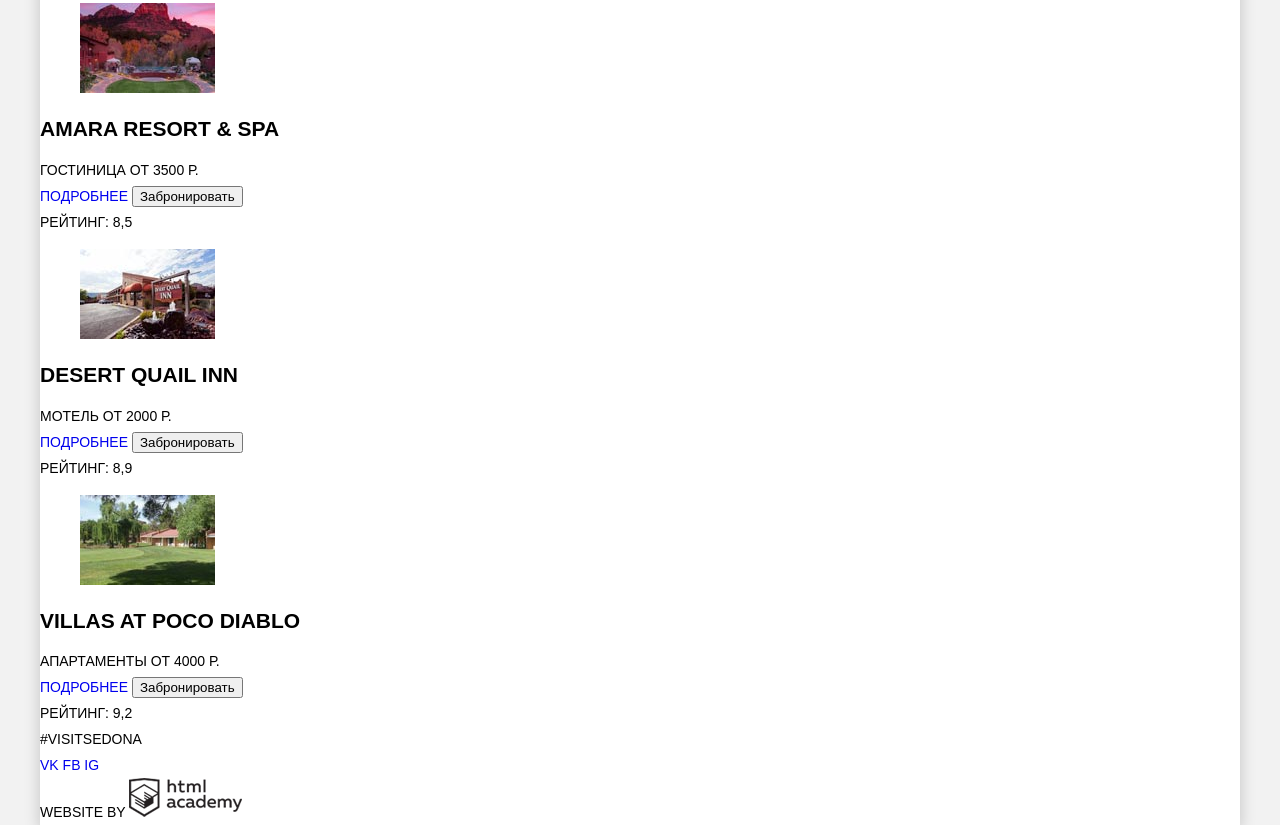
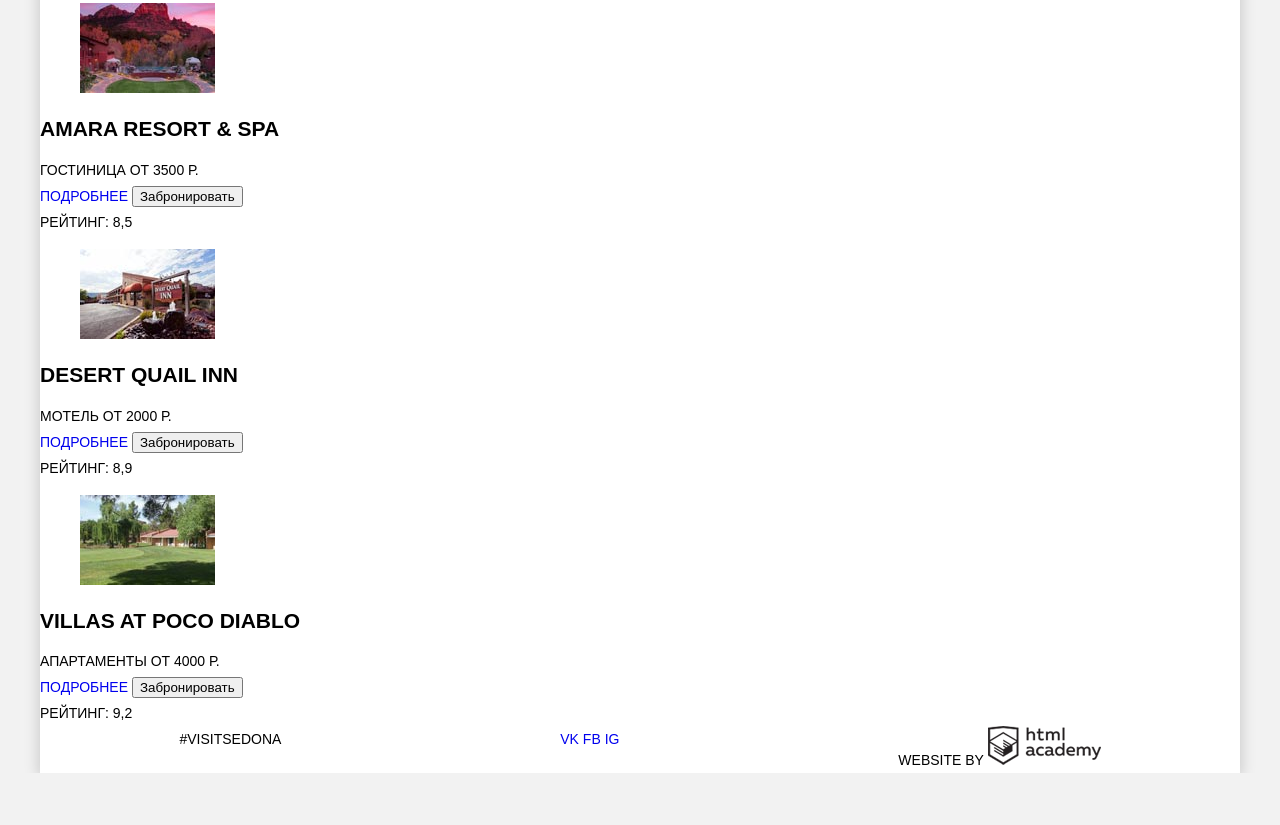
Before and after one commit to SovaSovitsa/236651-sedona, a plain HTML site: page inner.html in a window 1280 px wide. Shown: the part 350-1175 px from the top of the page. After the commit the page ends 1123 px from the top, so only its background shows below. Drawn offline with Linux system fonts and the light colour scheme.

Commit message:
no message

```diff
--- a/inner.html
+++ b/inner.html
@@ -134,7 +134,7 @@
                 </div>
             </main>
         <!-- подвал -->
-            <footer>
+            <footer class="page-footer">
                 <div class="footer-left">
                     <span class="footer-left-text">#VisitSedona</span>
                 </div>
```
